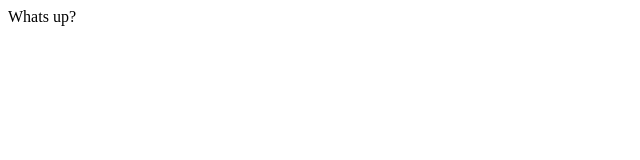
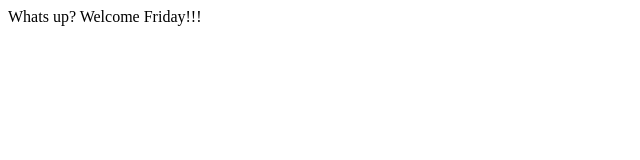
Before and after one commit to zdpilot/newRepo, a plain HTML site: page index.html in a window 1280 px wide. Shown: the whole page, without its empty margins (0-640 px from the left). Drawn offline with Linux system fonts and the light colour scheme.

Commit message:
Welcome Friday!!!

```diff
--- a/index.html
+++ b/index.html
@@ -1,3 +1,4 @@
 <html>
   Whats up?
+  Welcome Friday!!!
 </html>
```
